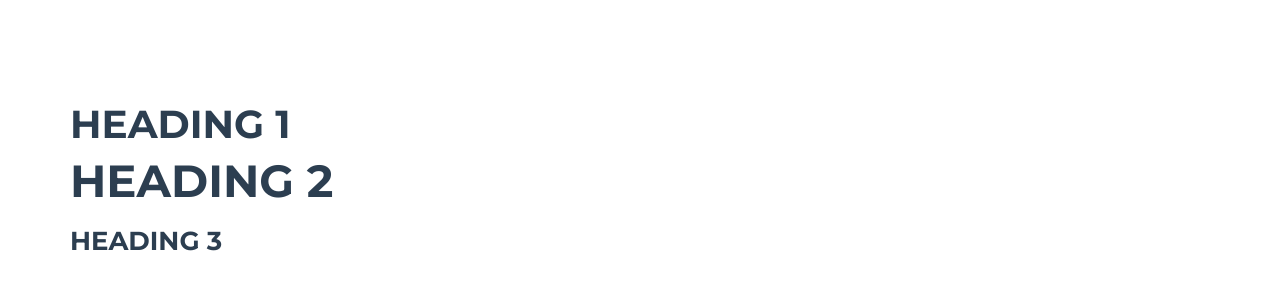
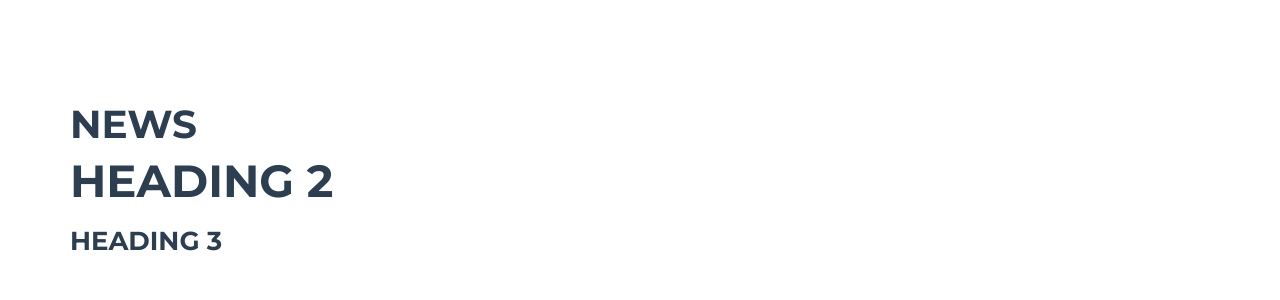
Before and after one commit to purna/portfolio, a Jekyll site: the page built from news.md, in a window 1280 px wide and 1305 px high. Shown: the part 592-892 px from the top of the window. Built offline with Jekyll 4.4.1, drawn with Linux system fonts in a browser that asks for light colours; our own code applies the rules of GitHub Pages for plain Markdown files.

Commit message:
Update news.md

```diff
--- a/news.md
+++ b/news.md
@@ -3,6 +3,6 @@
 ---
 
 
-# heading 1
+# News
 ## heading 2
 ### heading 3
```
